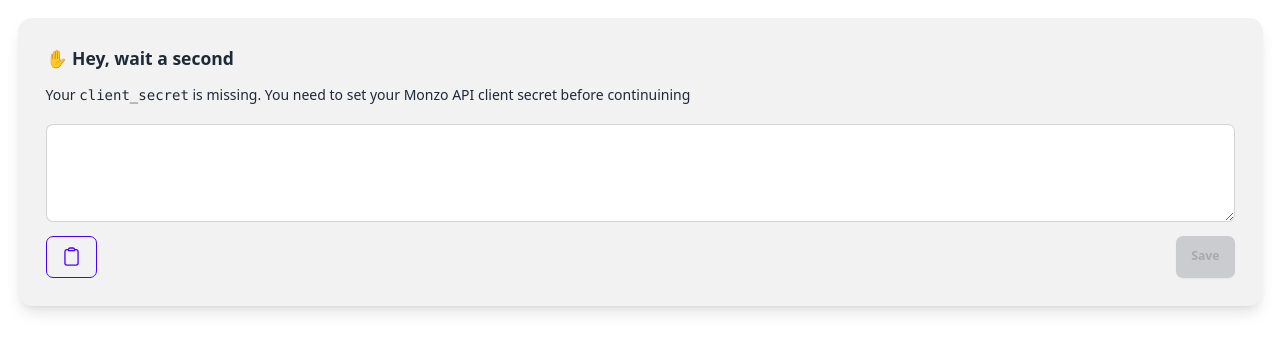
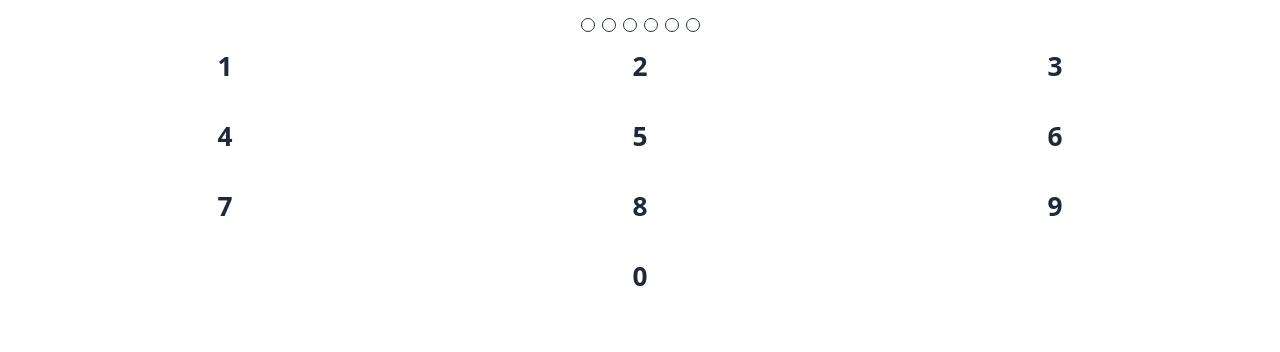
Before and after one commit to andrea60/monthly-budget, a React (Vite) app: page /balance in a window 1280 px wide. Shown: the top 352 px of the page. Built offline with nearby package versions, Linux system fonts and the light colour scheme.

Commit message:
Add basic lock screen

```diff
--- a/envs/prod/settings.json
+++ b/envs/prod/settings.json
@@ -5,5 +5,6 @@
         "redirect_uri": "https://monthly-budget.pages.dev/sign_in_callback",
         "response_type": "code",
         "token_endpoint": "https://api.monzo.com/oauth2/token"
-    }
+    },
+    "secretsApi": "https://monthly-budget.pages.dev"
 }
--- a/public/settings.json
+++ b/public/settings.json
@@ -5,5 +5,6 @@
         "redirect_uri": "http://localhost:5173/sign_in_callback",
         "response_type": "code",
         "token_endpoint": "https://api.monzo.com/oauth2/token"
-    }
+    },
+    "secretsApi": "http://localhost:8788"
 }
--- a/src/auth/AuthProvider.tsx
+++ b/src/auth/AuthProvider.tsx
@@ -8,6 +8,7 @@ import {
   useMemo,
   useState,
 } from "react";
+import { useClientSecret } from "../settings/ClientSecretProvider";
 
 type AuthContext = {
   userManager: UserManager;
@@ -23,7 +24,12 @@ export const AuthProvider = ({ children }: PropsWithChildren) => {
   const [user, setUser] = useState<User>();
   const [loading, setLoading] = useState(true);
 
-  const { settings, clientSecret } = useSettings();
+  const { settings } = useSettings();
+  const { clientSecret } = useClientSecret();
+  if (!clientSecret)
+    throw new Error(
+      "Unable to initialize AuthProvider is clientSecret is still undefined"
+    );
 
   const userManager = useMemo(
     () =>
--- a/src/settings/ClientSecretConfiguration.tsx
+++ /dev/null
@@ -1,49 +0,0 @@
-import { useState } from "react";
-import { ClipboardIcon } from "@heroicons/react/24/outline";
-import { useSettings } from "./SettingsProvider";
-export const ClientSecretConfiguration = () => {
-  const [clientSecret, setClientSecret] = useState<string>();
-  const { saveClientSecret } = useSettings();
-
-  const isEmpty = !clientSecret || clientSecret.trim().length < 1;
-
-  const handleSubmit = (e: React.FormEvent<HTMLFormElement>) => {
-    e.preventDefault();
-    if (!clientSecret) return;
-    saveClientSecret(clientSecret);
-  };
-  return (
-    <div className="card bg-base-200 shadow-lg w-full">
-      <form className="card-body" onSubmit={handleSubmit}>
-        <h5 className="card-title">✋ Hey, wait a second</h5>
-        <div className="py-2 flex flex-col gap-5">
-          <p>
-            Your <span className="font-mono">client_secret</span> is missing.
-            You need to set your Monzo API client secret before continuining
-          </p>
-
-          <textarea
-            className="textarea textarea-bordered resize-y font-mono h-28"
-            value={clientSecret}
-            onChange={(e) => setClientSecret(e.target.value)}
-          ></textarea>
-        </div>
-        <div className="card-actions justify-between">
-          <button
-            type="button"
-            className="btn btn-primary btn-outline"
-            onClick={async () => {
-              const text = await navigator.clipboard.readText();
-              setClientSecret(text);
-            }}
-          >
-            <ClipboardIcon className="size-6" />
-          </button>
-          <button type="submit" className="btn btn-primary" disabled={isEmpty}>
-            Save
-          </button>
-        </div>
-      </form>
-    </div>
-  );
-};
--- /dev/null
+++ b/src/settings/ClientSecretProvider.tsx
@@ -0,0 +1,68 @@
+import { createContext, PropsWithChildren, useContext, useState } from "react";
+import { LockScreen } from "./LockScreen";
+import { useSettings } from "./SettingsProvider";
+
+type Context = {
+  clientSecret?: string;
+  isLoading: boolean;
+  obtainClientSecret: (passcode: string) => Promise<boolean>;
+};
+const Ctx = createContext<Context | undefined>(undefined);
+
+export const ClientSecretProvider = ({ children }: PropsWithChildren) => {
+  const [clientSecret, setClientSecret] = useState<string>();
+  const [isLoading, setIsLoading] = useState(false);
+  const { settings } = useSettings();
+
+  const obtainClientSecret = async (passcode: string) => {
+    setIsLoading(true);
+    try {
+      const secret = await fetchSecret(settings.secretsApi, passcode);
+      setIsLoading(false);
+      setClientSecret(secret);
+    } catch {
+      return false;
+    }
+    return true;
+  };
+
+  return (
+    <Ctx.Provider value={{ isLoading, clientSecret, obtainClientSecret }}>
+      {clientSecret ? children : <LockScreen />}
+    </Ctx.Provider>
+  );
+};
+
+export const useClientSecret = () => {
+  const ctx = useContext(Ctx);
+
+  if (!ctx)
+    throw new Error(
+      "Unable to read undefined ClientSecret context. Make sure to wrap your components in a ClientSecretProvider"
+    );
+
+  if (ctx.clientSecret)
+    return { ...ctx, clientSecret: ctx.clientSecret, hasClientSecret: true };
+
+  return {
+    ...ctx,
+    hasClientSecret: false,
+    isLoading: ctx.isLoading,
+    clientSecret: undefined,
+  };
+};
+
+const fetchSecret = async (secretApiUrl: string, passcode: string) => {
+  const response = await fetch(secretApiUrl + "/clientSecret", {
+    headers: { Authorization: "Basic " + btoa("main:" + passcode) },
+  });
+
+  if (response.status !== 200)
+    throw new Error(
+      `Non successful status code returned from SecretsAPI: (${response.status}) ${response.statusText}`
+    );
+
+  const responseBody: { clientSecret: string } = await response.json();
+
+  return responseBody.clientSecret;
+};
--- /dev/null
+++ b/src/settings/LockScreen.tsx
@@ -0,0 +1,88 @@
+import { useMemo, useRef, useState } from "react";
+import cn from "classnames";
+import { useClientSecret } from "./ClientSecretProvider";
+import { useAnimate } from "motion/react";
+const keys = [1, 2, 3, 4, 5, 6, 7, 8, 9, 0];
+
+const PASSCODE_LENGTH = 6;
+export const LockScreen = () => {
+  const [passCode, setPassCode] = useState("");
+  const { isLoading, obtainClientSecret } = useClientSecret();
+  const [scope, animate] = useAnimate();
+
+  const onKeyClicked = async (num: number) => {
+    if (passCode.length === 6) return;
+    const newPasscode = passCode + num;
+    setPassCode(newPasscode);
+    if (newPasscode.length === 6) {
+      const success = await obtainClientSecret(newPasscode);
+      if (!success) {
+        animate(
+          scope.current,
+          { x: [0, -10, 10, -10, 10, -10, 10, 0] },
+          { duration: 0.5 }
+        );
+        setPassCode("");
+      }
+    }
+  };
+  const code = useMemo(
+    () =>
+      new Array(PASSCODE_LENGTH).fill(0).map((_, i) => (
+        <div
+          className={cn("h-4 w-4 border-neutral border rounded-full", {
+            "bg-primary": i < passCode.length,
+          })}
+        />
+      )),
+    [passCode]
+  );
+  return (
+    <div className="flex flex-col">
+      <div className="flex justify-center gap-2" ref={scope}>
+        {code}
+      </div>
+      <p className="flex flex-wrap justify-center">
+        {keys.map((k) => (
+          <KeyButton
+            key={k}
+            value={k}
+            onClick={() => onKeyClicked(k)}
+            disabled={isLoading}
+          />
+        ))}
+      </p>
+    </div>
+  );
+};
+
+type Props = {
+  value: number;
+  onClick: () => void;
+  disabled: boolean;
+};
+const KeyButton = ({ value, onClick }: Props) => {
+  const timer = useRef<number | null>(null);
+  const [clicked, setClicked] = useState(false);
+
+  const handleClick = () => {
+    onClick();
+    setClicked(true);
+
+    if (timer.current) clearTimeout(timer.current);
+    timer.current = setTimeout(() => setClicked(false), 400);
+  };
+  return (
+    <div className="w-1/3 p-2 text-center">
+      <button
+        className={cn("text-center btn btn-ghost btn-lg text-3xl w-full", {
+          "border-primary": clicked,
+          "text-primary": clicked,
+        })}
+        onClick={handleClick}
+      >
+        {value}
+      </button>
+    </div>
+  );
+};
--- a/src/settings/SettingsProvider.tsx
+++ b/src/settings/SettingsProvider.tsx
@@ -2,12 +2,10 @@ import { AppSettings } from "./settings";
 import {
   createContext,
   PropsWithChildren,
-  useCallback,
   useContext,
   useEffect,
   useState,
 } from "react";
-import { ClientSecretConfiguration } from "./ClientSecretConfiguration";
 
 const fetchSettings = () =>
   fetch("/public/settings.json").then(
@@ -17,36 +15,17 @@ const fetchSettings = () =>
 type AppSettingsContext = {
   /** Remote-fetched non-sensitive settings */
   settings: AppSettings;
-  /** Client Secret is stored locally as it's sensitive information. Users are asked to store it when using the app for the first time on a particular device */
-  clientSecret?: string;
-  saveClientSecret: (clientSecret: string) => void;
 };
 const Context = createContext<AppSettingsContext | undefined>(undefined);
 export const SettingsProvider = ({ children }: PropsWithChildren) => {
-  const [clientSecret, setClientSecret] = useState(readClientSecret());
   const [settings, setSettings] = useState<AppSettings>();
 
   useEffect(() => {
     fetchSettings().then(setSettings);
   }, []);
 
-  const saveClientSecret = useCallback((secret: string) => {
-    storeClientSecret(secret);
-    setClientSecret(secret);
-  }, []);
-
   if (!settings) return <div>Loading...</div>;
-  return (
-    <Context.Provider
-      value={{
-        settings,
-        saveClientSecret,
-        clientSecret: clientSecret,
-      }}
-    >
-      {clientSecret ? children : <ClientSecretConfiguration />}
-    </Context.Provider>
-  );
+  return <Context.Provider value={{ settings }}>{children}</Context.Provider>;
 };
 
 export const useSettings = () => {
@@ -56,11 +35,3 @@ export const useSettings = () => {
 
   return settings;
 };
-
-const readClientSecret = () => {
-  return localStorage.getItem("monzo.client_secret") ?? undefined;
-};
-
-const storeClientSecret = (clientSecret: string) => {
-  localStorage.setItem("monzo.client_secret", clientSecret);
-};
```
Also changed, not shown: src/App.tsx (+8 -5 lines), 1 other file (tests, documents, lock files or other folders).
